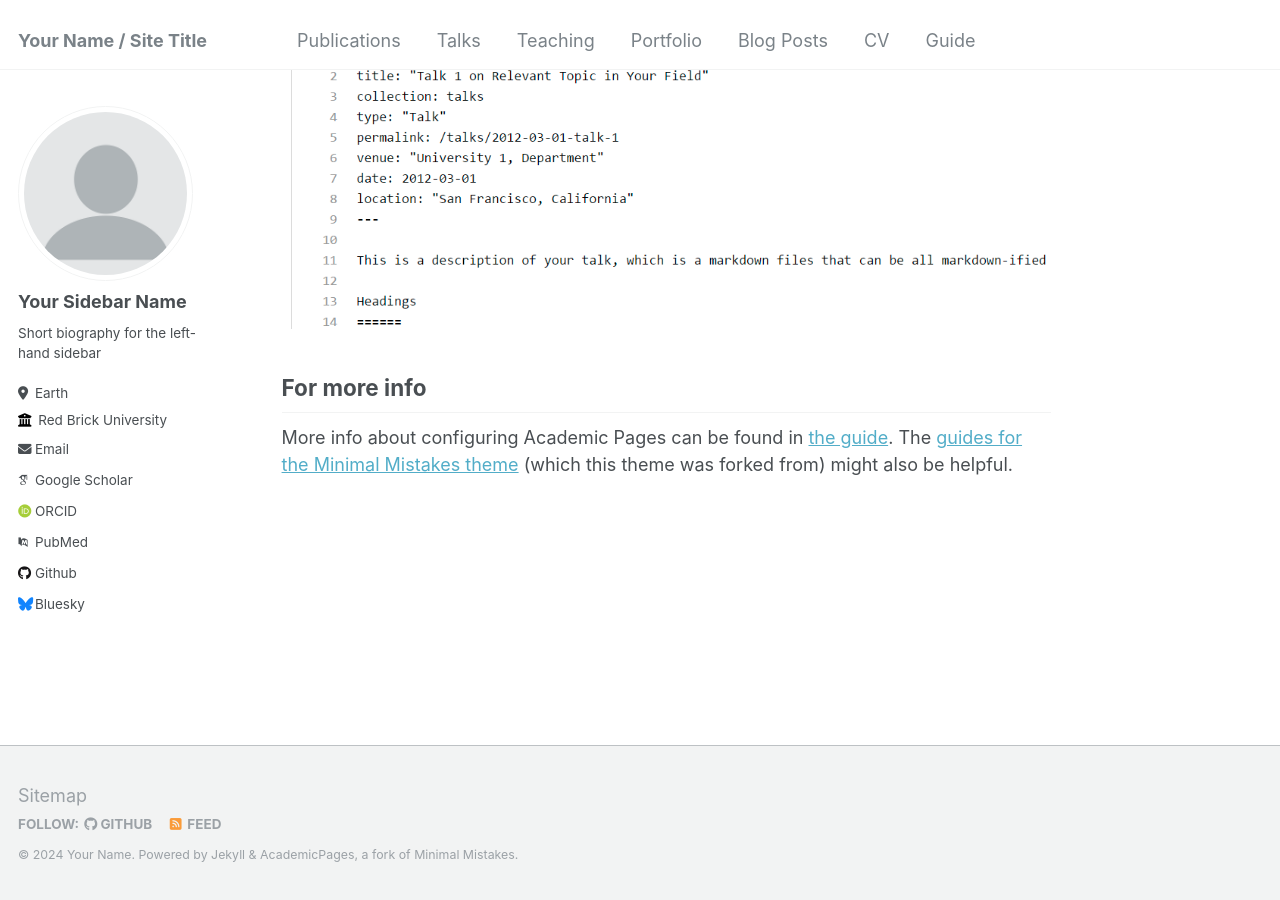
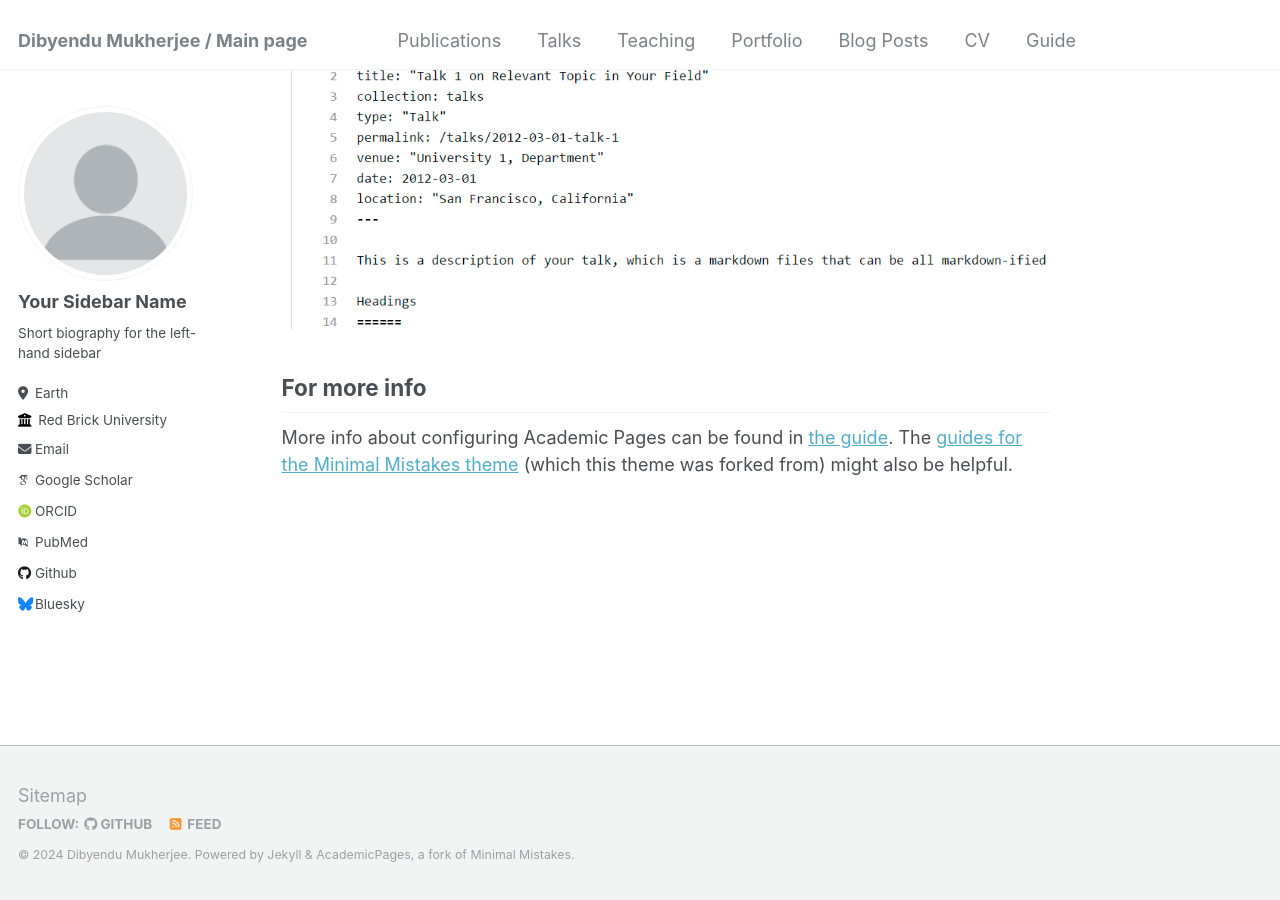
Before and after one commit to mukherjd/dibyendumukherjee.github.io, a Jekyll site: the page built from _pages/about.md, in a window 1280 px wide and 900 px high, scrolled down 2660 px. Built offline with Jekyll 4.4.1, drawn with Linux system fonts in a browser that asks for light colours; some web fonts are replaced.

Commit message:
Update _config.yml

```diff
--- a/_config.yml
+++ b/_config.yml
@@ -8,11 +8,11 @@
 
 # Basic Site Settings
 locale                   : "en-US"
-title                    : "Your Name / Site Title"
+title                    : "Dibyendu Mukherjee / Main page"
 title_separator          : "-"
-name                     : &name "Your Name"
+name                     : &name "Dibyendu Mukherjee"
 description              : &description "personal description"
-url                      : https://academicpages.github.io # the base hostname & protocol for your site e.g. "https://mmistakes.github.io"
+url                      : https://dibyendumukherjee.github.io # the base hostname & protocol for your site e.g. "https://mmistakes.github.io"
 baseurl                  : "" # the subpath of your site, e.g. "/blog"
 repository               : "academicpages/academicpages.github.io"
 
```
